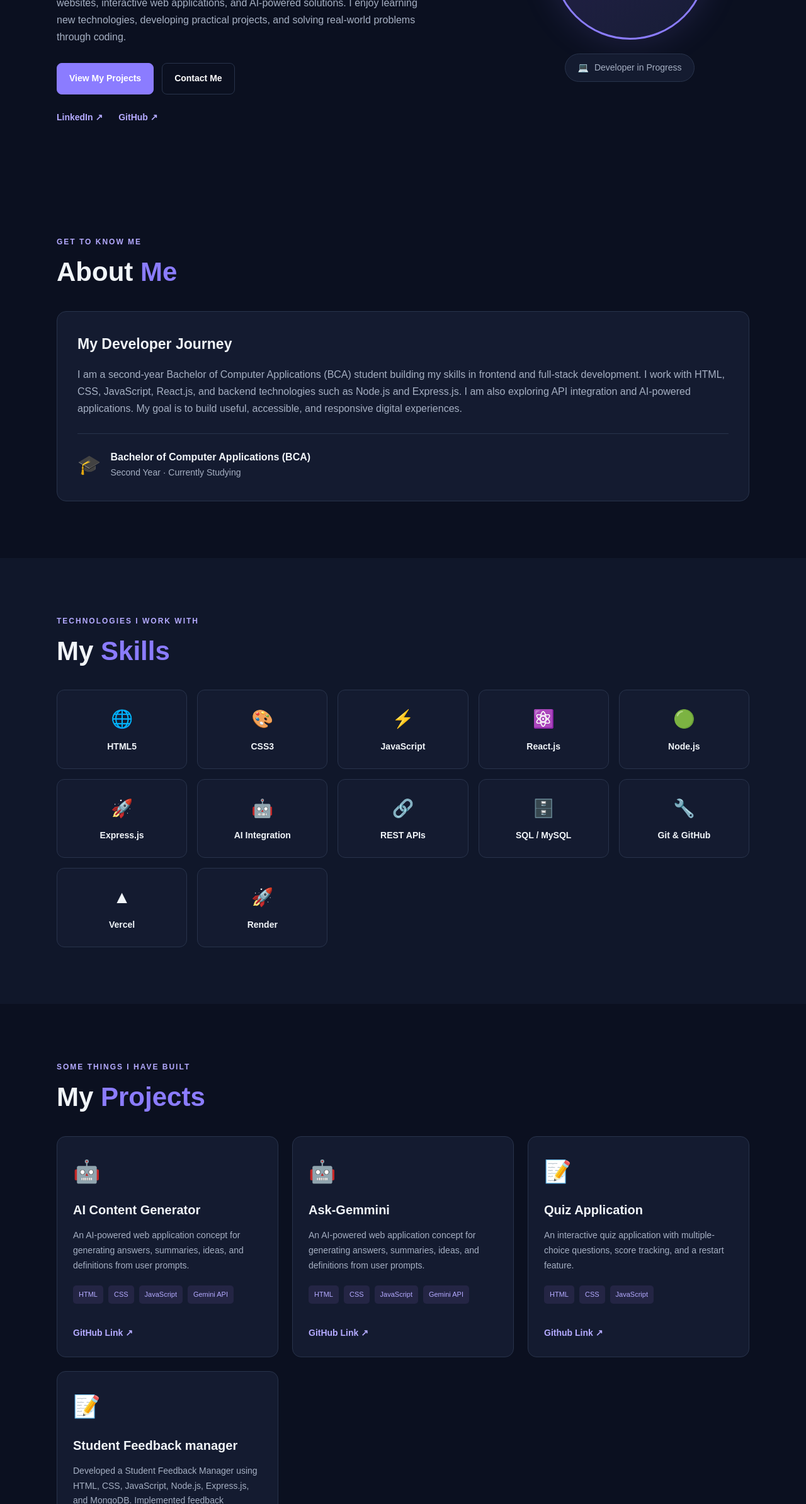
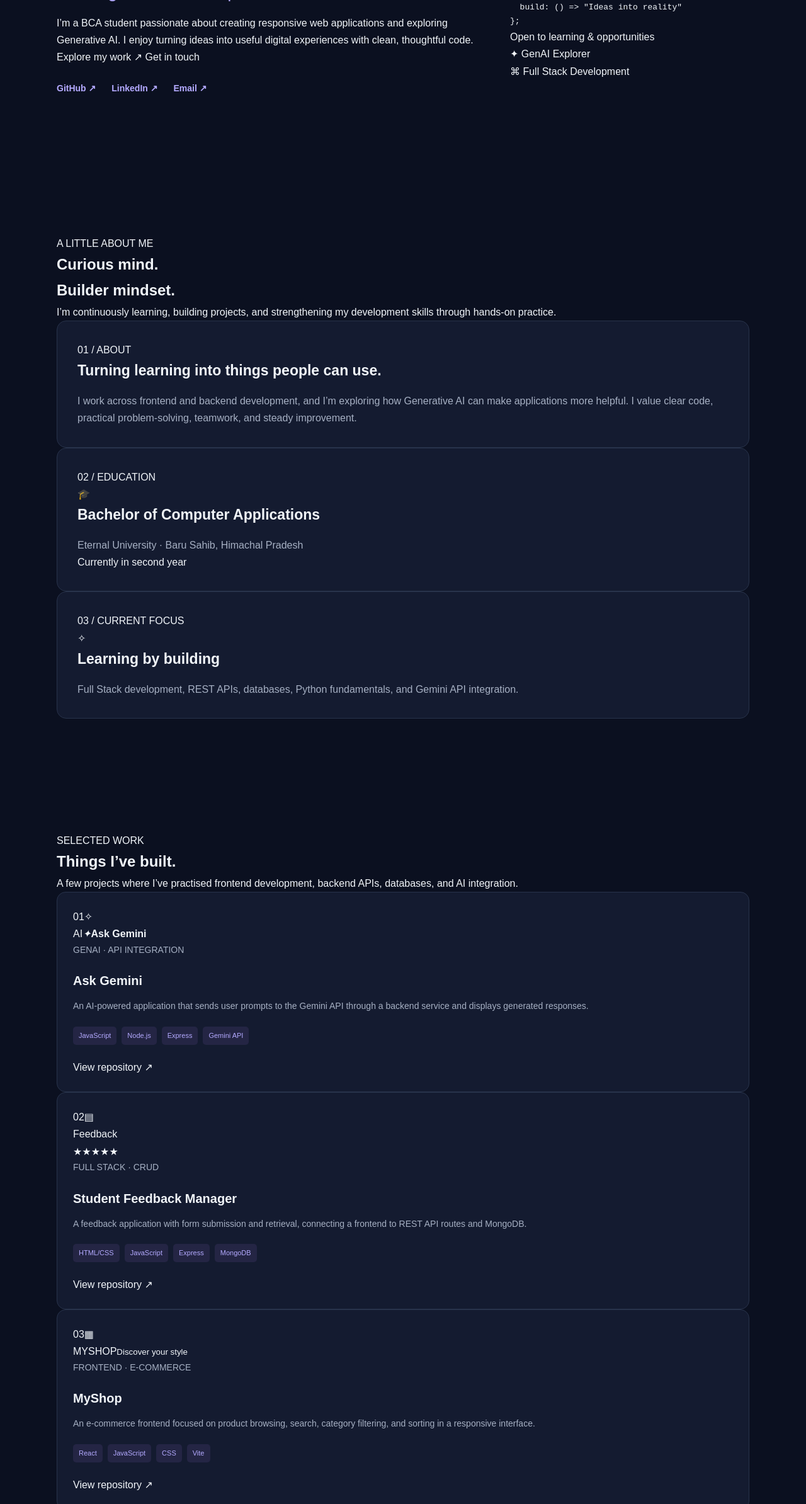
Before and after one commit to Shikhakumari567567/My-portfolio, a plain HTML site: page index.html in a window 1280 px wide. Shown: the part 412-2800 px from the top of the page at 63% size. Drawn offline with Linux system fonts and the light colour scheme.

Commit message:
Redesign portfolio with professional Full Stack and GenAI layout

```diff
--- a/index.html
+++ b/index.html
@@ -3,335 +3,196 @@
 <head>
   <meta charset="UTF-8">
   <meta name="viewport" content="width=device-width, initial-scale=1.0">
-
-  <meta name="description" content="Shikha Kumari's developer portfolio showcasing web development, React, and AI integration projects.">
-
-  <title>Shikha Kumari | Developer Portfolio</title>
+  <meta name="theme-color" content="#11131b">
+  <meta name="description" content="Shikha Kumari's portfolio — Full Stack Developer and GenAI enthusiast building responsive web applications and AI-powered experiences.">
+  <title>Shikha Kumari | Full Stack Developer & GenAI</title>
+  <link rel="preconnect" href="https://fonts.googleapis.com">
+  <link rel="preconnect" href="https://fonts.gstatic.com" crossorigin>
+  <link href="https://fonts.googleapis.com/css2?family=DM+Sans:wght@400;500;600;700&family=Space+Grotesk:wght@500;600;700&display=swap" rel="stylesheet">
   <link rel="stylesheet" href="style.css">
   <script src="script.js" defer></script>
 </head>
-
 <body>
-
-  <!-- Navbar -->
-  <header class="header">
-    <nav class="navbar container">
-      <a href="#home" class="logo">Shikha<span>.</span></a>
-
-      <button
-        class="menu-btn"
-        id="menuBtn"
-        aria-label="Open navigation menu"
-        aria-expanded="false"
-        aria-controls="navLinks"
-      >
-        ☰
-      </button>
-
+  <header class="site-header">
+    <nav class="navbar container" aria-label="Main navigation">
+      <a class="logo" href="#home" aria-label="Shikha Kumari home">shikha<span>.</span></a>
+      <button class="menu-btn" id="menuBtn" aria-label="Open navigation menu" aria-expanded="false" aria-controls="navLinks">☰</button>
       <ul class="nav-links" id="navLinks">
         <li><a href="#home">Home</a></li>
         <li><a href="#about">About</a></li>
+        <li><a href="#projects">Projects</a></li>
         <li><a href="#skills">Skills</a></li>
-        <li><a href="#projects">Projects</a></li>
         <li><a href="#contact">Contact</a></li>
       </ul>
+      <a class="nav-cta" href="mailto:shikhakumari25@navgurukul.org">Let's talk <span aria-hidden="true">↗</span></a>
     </nav>
   </header>
 
   <main>
-
-    <!-- Home -->
-    <section id="home" class="hero container">
-      <div class="hero-content">
-        <p class="section-label">HELLO, WELCOME TO MY PORTFOLIO</p>
-
-        <h1>Hi, I'm <span>Shikha Kumari</span></h1>
-
-        <h2>
-          Aspiring <span id="role">Full Stack Developer</span>
-        </h2>
-
-        <p class="student-info">
-          BCA 2nd Year Student | Full Stock Development & AI Integration
-        </p>
-
-        <p class="description">
-          I am an Aspiring Full Stack Developer passionate about building responsive websites,
-          interactive web applications, and AI-powered solutions. I enjoy learning new technologies,
-          developing practical projects, and solving real-world problems through coding.
-        </p>
-
-        <div class="hero-buttons">
-          <a href="#projects" class="btn">View My Projects</a>
-          <a href="#contact" class="btn btn-outline">Contact Me</a>
+    <section class="hero container" id="home">
+      <div class="hero-copy">
+        <p class="eyebrow"><span class="status-dot"></span> HELLO, I'M SHIKHA KUMARI</p>
+        <h1>I build for the web.<br><span class="gradient-text">I explore what's next.</span></h1>
+        <h2><span id="role">Full Stack Developer</span><span class="typing-cursor" aria-hidden="true">|</span></h2>
+        <p class="hero-description">I’m a BCA student passionate about creating responsive web applications and exploring Generative AI. I enjoy turning ideas into useful digital experiences with clean, thoughtful code.</p>
+        <div class="hero-actions">
+          <a class="button button-primary" href="#projects">Explore my work <span aria-hidden="true">↗</span></a>
+          <a class="button button-secondary" href="mailto:shikhakumari25@navgurukul.org">Get in touch</a>
         </div>
-
         <div class="social-links">
-          <a
-            href="https://www.linkedin.com/in/shikha-kumari-688259377"
-            target="_blank"
-            rel="noopener noreferrer"
-          >LinkedIn ↗</a>
-
-          <a
-            href="https://github.com/Shikhakumari567567"
-            target="_blank"
-            rel="noopener noreferrer"
-          >GitHub ↗</a>
+          <a href="https://github.com/Shikhakumari567567" target="_blank" rel="noopener noreferrer">GitHub ↗</a>
+          <a href="https://www.linkedin.com/in/shikha-kumari-688259377" target="_blank" rel="noopener noreferrer">LinkedIn ↗</a>
+          <a href="mailto:shikhakumari25@navgurukul.org">Email ↗</a>
         </div>
       </div>
+      <div class="hero-visual" aria-label="Developer illustration">
+        <div class="orbit orbit-one"></div>
+        <div class="orbit orbit-two"></div>
+        <div class="code-window">
+          <div class="window-bar"><span></span><span></span><span></span><small>shikha.js</small></div>
+          <pre><code><span class="code-purple">const</span> developer = {
+  name: <span class="code-green">"Shikha Kumari"</span>,
+  focus: [
+    <span class="code-green">"Full Stack"</span>,
+    <span class="code-green">"GenAI"</span>
+  ],
+  mindset: <span class="code-green">"Always learning"</span>,
+  build: () =&gt; <span class="code-blue">"Ideas into reality"</span>
+};</code></pre>
+          <div class="code-footer"><span class="status-dot"></span> Open to learning & opportunities</div>
+        </div>
+        <div class="floating-chip chip-top">✦ GenAI Explorer</div>
+        <div class="floating-chip chip-bottom">⌘ Full Stack Development</div>
+      </div>
+    </section>
 
-      <div class="hero-image">
-        <div class="profile-circle">SK</div>
-        <div class="profile-caption">
-          <span>💻</span> Developer in Progress
+    <section class="section section-border" id="about">
+      <div class="container">
+        <p class="eyebrow">A LITTLE ABOUT ME</p>
+        <div class="section-heading">
+          <h2>Curious mind.<br><span class="gradient-text">Builder mindset.</span></h2>
+          <p>I’m continuously learning, building projects, and strengthening my development skills through hands-on practice.</p>
+        </div>
+        <div class="about-grid">
+          <article class="about-card about-main">
+            <span class="card-kicker">01 / ABOUT</span>
+            <h3>Turning learning into things people can use.</h3>
+            <p>I work across frontend and backend development, and I’m exploring how Generative AI can make applications more helpful. I value clear code, practical problem-solving, teamwork, and steady improvement.</p>
+          </article>
+          <article class="about-card education-card">
+            <span class="card-kicker">02 / EDUCATION</span>
+            <div class="card-icon">🎓</div>
+            <h3>Bachelor of Computer Applications</h3>
+            <p>Eternal University · Baru Sahib, Himachal Pradesh</p>
+            <span class="subtle-text">Currently in second year</span>
+          </article>
+          <article class="about-card focus-card">
+            <span class="card-kicker">03 / CURRENT FOCUS</span>
+            <div class="card-icon">✧</div>
+            <h3>Learning by building</h3>
+            <p>Full Stack development, REST APIs, databases, Python fundamentals, and Gemini API integration.</p>
+          </article>
         </div>
       </div>
     </section>
 
-    <!-- About -->
-    <section id="about" class="section">
+    <section class="section" id="projects">
       <div class="container">
-        <p class="section-label">GET TO KNOW ME</p>
-        <h2 class="section-title">About <span>Me</span></h2>
+        <p class="eyebrow">SELECTED WORK</p>
+        <div class="section-heading section-heading-row">
+          <div><h2>Things I’ve <span class="gradient-text">built.</span></h2></div>
+          <p>A few projects where I’ve practised frontend development, backend APIs, databases, and AI integration.</p>
+        </div>
+        <div class="projects-grid">
+          <article class="project-card project-featured">
+            <div class="project-top"><span class="project-number">01</span><span class="project-symbol">✧</span></div>
+            <div class="project-art art-ai"><span>AI</span><i>✦</i><b>Ask Gemini</b></div>
+            <p class="project-type">GENAI · API INTEGRATION</p>
+            <h3>Ask Gemini</h3>
+            <p class="project-description">An AI-powered application that sends user prompts to the Gemini API through a backend service and displays generated responses.</p>
+            <div class="tags"><span>JavaScript</span><span>Node.js</span><span>Express</span><span>Gemini API</span></div>
+            <a class="project-link" href="https://github.com/Shikhakumari567567/Phase-5" target="_blank" rel="noopener noreferrer">View repository <span>↗</span></a>
+          </article>
 
-        <div class="about-card">
-          <h3>My Developer Journey</h3>
+          <article class="project-card">
+            <div class="project-top"><span class="project-number">02</span><span class="project-symbol">▤</span></div>
+            <div class="project-art art-feedback"><span>Feedback</span><div class="fake-lines"></div><div class="fake-rating">★★★★★</div></div>
+            <p class="project-type">FULL STACK · CRUD</p>
+            <h3>Student Feedback Manager</h3>
+            <p class="project-description">A feedback application with form submission and retrieval, connecting a frontend to REST API routes and MongoDB.</p>
+            <div class="tags"><span>HTML/CSS</span><span>JavaScript</span><span>Express</span><span>MongoDB</span></div>
+            <a class="project-link" href="https://github.com/Shikhakumari567567/student-feedback-manager" target="_blank" rel="noopener noreferrer">View repository <span>↗</span></a>
+          </article>
 
-          <p>
-            I am a second-year Bachelor of Computer Applications (BCA)
-            student building my skills in frontend and full-stack
-            development. I work with HTML, CSS, JavaScript, React.js,
-            and backend technologies such as Node.js and Express.js.
-            I am also exploring API integration and AI-powered applications.
-            My goal is to build useful, accessible, and responsive
-            digital experiences.
-          </p>
+          <article class="project-card">
+            <div class="project-top"><span class="project-number">03</span><span class="project-symbol">▦</span></div>
+            <div class="project-art art-shop"><span>MY<span class="shop-accent">SHOP</span></span><small>Discover your style</small><div class="shop-products"><i></i><i></i><i></i></div></div>
+            <p class="project-type">FRONTEND · E-COMMERCE</p>
+            <h3>MyShop</h3>
+            <p class="project-description">An e-commerce frontend focused on product browsing, search, category filtering, and sorting in a responsive interface.</p>
+            <div class="tags"><span>React</span><span>JavaScript</span><span>CSS</span><span>Vite</span></div>
+            <a class="project-link" href="https://github.com/Shikhakumari567567/myshop-ecommerce" target="_blank" rel="noopener noreferrer">View repository <span>↗</span></a>
+          </article>
 
-          <div class="education">
-            <span class="education-icon">🎓</span>
-            <div>
-              <h4>Bachelor of Computer Applications (BCA)</h4>
-              <p>Second Year · Currently Studying</p>
-            </div>
-          </div>
+          <article class="project-card">
+            <div class="project-top"><span class="project-number">04</span><span class="project-symbol">◎</span></div>
+            <div class="project-art art-quiz"><span>QUICK</span><strong>QUIZ</strong><small>Test your knowledge</small><div class="quiz-options"><i>A</i><i>B</i><i>C</i></div></div>
+            <p class="project-type">JAVASCRIPT · INTERACTIVE UI</p>
+            <h3>Quiz Application</h3>
+            <p class="project-description">An interactive quiz project for practising multiple-choice questions, score tracking, and user interactions.</p>
+            <div class="tags"><span>HTML</span><span>CSS</span><span>JavaScript</span></div>
+            <a class="project-link" href="https://github.com/Shikhakumari567567/phase-3-js" target="_blank" rel="noopener noreferrer">View repository <span>↗</span></a>
+          </article>
+        </div>
+        <div class="center-action"><a class="button button-secondary" href="https://github.com/Shikhakumari567567" target="_blank" rel="noopener noreferrer">More on GitHub ↗</a></div>
+      </div>
+    </section>
+
+    <section class="section section-border" id="skills">
+      <div class="container">
+        <p class="eyebrow">MY TOOLKIT</p>
+        <div class="section-heading section-heading-row">
+          <h2>Skills & <span class="gradient-text">technologies.</span></h2>
+          <p>Tools and technologies I use or am actively learning through coursework and projects.</p>
+        </div>
+        <div class="skills-grid">
+          <article class="skill-group"><span class="skill-icon">⌘</span><h3>Frontend</h3><div class="skill-list"><span>HTML5</span><span>CSS3</span><span>JavaScript</span><span>React.js</span></div></article>
+          <article class="skill-group"><span class="skill-icon">⟨⟩</span><h3>Backend</h3><div class="skill-list"><span>Node.js</span><span>Express.js</span><span>REST APIs</span></div></article>
+          <article class="skill-group"><span class="skill-icon">◈</span><h3>Database</h3><div class="skill-list"><span>MongoDB</span><span>Mongoose</span><span>SQL / MySQL</span></div></article>
+          <article class="skill-group"><span class="skill-icon">✧</span><h3>GenAI & Programming</h3><div class="skill-list"><span>Gemini API</span><span>AI Integration</span><span>Python (Basics)</span></div></article>
+          <article class="skill-group"><span class="skill-icon">⚙</span><h3>Tools</h3><div class="skill-list"><span>Git</span><span>GitHub</span><span>Postman</span><span>Vite</span><span>Vercel</span></div></article>
         </div>
       </div>
     </section>
 
-    <!-- Skills -->
-    <section id="skills" class="section section-alt">
-      <div class="container">
-        <p class="section-label">TECHNOLOGIES I WORK WITH</p>
-        <h2 class="section-title">My <span>Skills</span></h2>
-
-        <div class="skills-container">
-          <div class="skill-card"><span>🌐</span> HTML5</div>
-          <div class="skill-card"><span>🎨</span> CSS3</div>
-          <div class="skill-card"><span>⚡</span> JavaScript</div>
-          <div class="skill-card"><span>⚛️</span> React.js</div>
-          <div class="skill-card"><span>🟢</span> Node.js</div>
-          <div class="skill-card"><span>🚀</span> Express.js</div>
-          <div class="skill-card"><span>🤖</span> AI Integration</div>
-          <div class="skill-card"><span>🔗</span> REST APIs</div>
-          <div class="skill-card"><span>🗄️</span> SQL / MySQL</div>
-          <div class="skill-card"><span>🔧</span> Git & GitHub</div>
-          <div class="skill-card"><span>▲</span> Vercel</div>
-          <div class="skill-card"><span>🚀</span> Render</div>
+    <section class="contact-section" id="contact">
+      <div class="container contact-wrap">
+        <div>
+          <p class="eyebrow">HAVE A PROJECT OR OPPORTUNITY?</p>
+          <h2>Let’s create something<br><span class="gradient-text">meaningful.</span></h2>
+          <p class="contact-copy">I’m happy to connect, learn, and discuss development opportunities.</p>
+          <a class="email-link" href="mailto:shikhakumari25@navgurukul.org">shikhakumari25@navgurukul.org ↗</a>
         </div>
+        <form class="contact-form" id="contactForm">
+          <label for="name">Your name</label>
+          <input id="name" name="name" type="text" placeholder="Enter your name" autocomplete="name" required>
+          <label for="email">Your email</label>
+          <input id="email" name="email" type="email" placeholder="you@example.com" autocomplete="email" required>
+          <label for="message">Message</label>
+          <textarea id="message" name="message" rows="4" placeholder="Tell me a little about your message..." required></textarea>
+          <button class="button button-primary" type="submit">Prepare email <span>↗</span></button>
+          <p class="form-status" id="formStatus" aria-live="polite">Your email app will open with the message ready to send.</p>
+        </form>
       </div>
     </section>
-
-    <!-- Projects -->
-    <section id="projects" class="section">
-      <div class="container">
-        <p class="section-label">SOME THINGS I HAVE BUILT</p>
-        <h2 class="section-title">My <span>Projects</span></h2>
-
-        <div class="projects-container">
-
-          <!-- Project 1 -->
-          <article class="project-card">
-            <div class="project-icon">🤖</div>
-            <h3>AI Content Generator</h3>
-
-            <p>
-              An AI-powered web application concept for generating answers,
-              summaries, ideas, and definitions from user prompts.
-            </p>
-
-            <div class="tags">
-              <span>HTML</span>
-              <span>CSS</span>
-              <span>JavaScript</span>
-              <span>Gemini API</span>
-            </div>
-
-            <div class="project-links">
-              <a
-                href="https://github.com/Shikhakumari567567/phase4"
-                target="_blank"
-                rel="noopener noreferrer"
-              >GitHub Link ↗</a>
-            </div>
-          </article>
-
-
-          <!-- project 2 -->
-          <article class="project-card">
-            <div class="project-icon">🤖</div>
-            <h3>Ask-Gemmini</h3>
-
-            <p>
-              An AI-powered web application concept for generating answers,
-              summaries, ideas, and definitions from user prompts.
-            </p>
-
-            <div class="tags">
-              <span>HTML</span>
-              <span>CSS</span>
-              <span>JavaScript</span>
-              <span>Gemini API</span>
-            </div>
-
-            <div class="project-links">
-              <a
-                href="https://github.com/Shikhakumari567567/Phase-5"
-                target="_blank"
-                rel="noopener noreferrer"
-              >GitHub Link ↗</a>
-            </div>
-          </article>
-
-          <!-- Project 3 -->
-          <article class="project-card">
-            <div class="project-icon">📝</div>
-            <h3>Quiz Application</h3>
-
-            <p>
-              An interactive quiz application with multiple-choice
-              questions, score tracking, and a restart feature.
-            </p>
-
-            <div class="tags">
-              <span>HTML</span>
-              <span>CSS</span>
-              <span>JavaScript</span>
-            </div>
-
-            <div class="project-links">
-              <a
-                href="https://github.com/Shikhakumari567567/phase-3-js"
-                target="_blank"
-                rel="noopener noreferrer"
-              >Github Link ↗</a>
-            </div>
-          </article>
-
-
-          <!-- project 4 -->
-
-          <article class="project-card">
-            <div class="project-icon">📝</div>
-            <h3>Student Feedback manager</h3>
-
-            <p>
-              Developed a Student Feedback Manager using HTML, CSS, JavaScript, Node.js, Express.js, and MongoDB.
-              Implemented feedback submission, rating, and retrieval features with frontend-backend integration and REST APIs.
-            </p>
-
-            <div class="tags">
-              <span>HTML</span>
-              <span>CSS</span>
-              <span>JavaScript</span>
-              <span>Node.js</span>
-              <span>Express.js</span>
-              <span>MongoDB</span>
-              <span>REST API</span>
-            </div>
-
-            <div class="project-links">
-              <a
-                href="https://github.com/Shikhakumari567567/student-feedback-manager"
-                target="_blank"
-                rel="noopener noreferrer"
-              >GitHub Link ↗</a>
-            </div>
-          </article>
-
-
-        </div>
-      </div>
-    </section>
-
-    <!-- Contact -->
-    <section id="contact" class="section section-alt">
-      <div class="container">
-        <p class="section-label">LET'S CONNECT</p>
-        <h2 class="section-title">Contact <span>Me</span></h2>
-
-        <p class="contact-intro">
-          Have an opportunity or project in mind? Send me a message.
-        </p>
-
-        <form id="contactForm" class="contact-form">
-          <label for="name">Your Name</label>
-          <input
-            type="text"
-            id="name"
-            name="name"
-            placeholder="Enter your name"
-            required
-          >
-
-          <label for="email">Your Email</label>
-          <input
-            type="email"
-            id="email"
-            name="email"
-            placeholder="Enter your email"
-            required
-          >
-
-          <label for="message">Your Message</label>
-          <textarea
-            id="message"
-            name="message"
-            rows="5"
-            placeholder="Write your message"
-            required
-          ></textarea>
-
-          <button type="submit" class="btn">Prepare Email ↗</button>
-
-          <p id="formStatus" aria-live="polite"></p>
-        </form>
-
-        <div class="contact-socials">
-          <a
-            href="https://www.linkedin.com/in/shikha-kumari-688259377"
-            target="_blank"
-            rel="noopener noreferrer"
-          >Connect on LinkedIn ↗</a>
-
-          <a
-            href="https://github.com/Shikhakumari567567"
-            target="_blank"
-            rel="noopener noreferrer"
-          >Explore My GitHub ↗</a>
-        </div>
-      </div>
-    </section>
-
   </main>
 
-  <!-- Footer -->
   <footer class="footer">
-    <div class="container footer-content">
-      <p>© <span id="year"></span> Shikha Kumari. Built with HTML, CSS & JavaScript.</p>
-      <a href="#home">Back to Top ↑</a>
+    <div class="container footer-inner">
+      <a class="logo" href="#home">shikha<span>.</span></a>
+      <p>Designed & built by Shikha Kumari · <span id="year"></span></p>
+      <a href="#home">Back to top ↑</a>
     </div>
   </footer>
-
 </body>
 </html>
```
